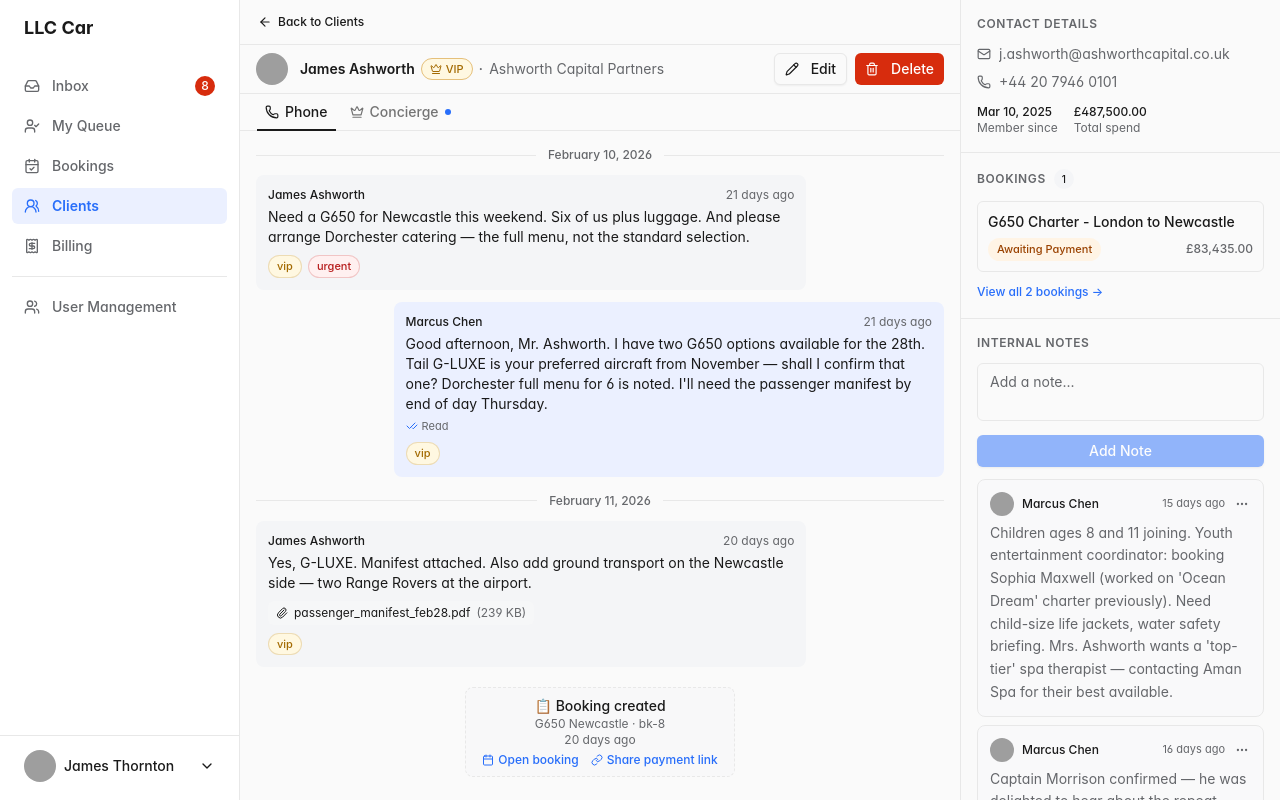
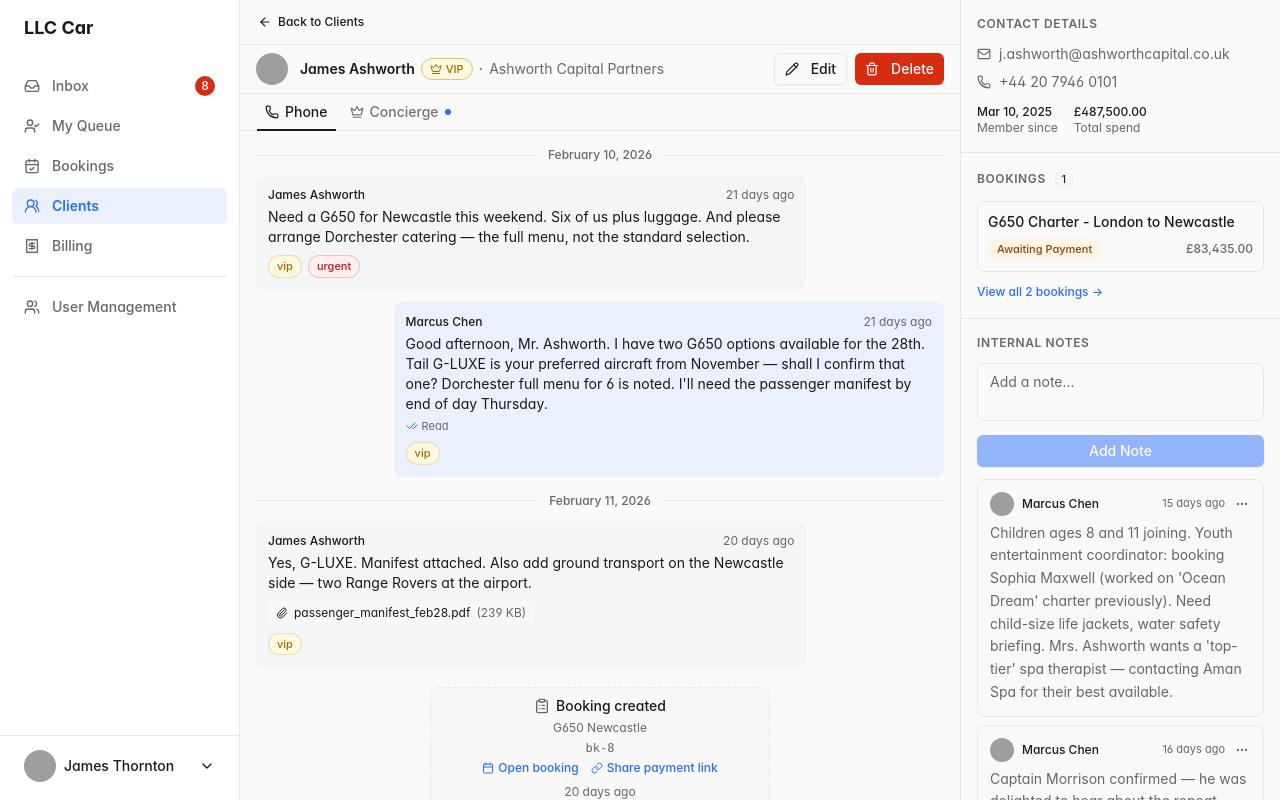
Before and after one commit to r-shelekhov/llc-backoffice-ui, a React (Vite) app: page /clients/cli-1 in a window 1280 px wide. Built offline with nearby package versions, Linux system fonts and the light colour scheme; grey boxes are pictures that could not be loaded.

Commit message:
fix: improve ServiceMessage UI with Lucide icons, fixed width, and better layout
Replace emoji with Lucide SVG icons, separate booking/invoice IDs onto
their own monospaced line, use fixed 340px card width, and move timestamp
to the bottom of the card.

```diff
--- a/src/components/conversation-detail/service-message.tsx
+++ b/src/components/conversation-detail/service-message.tsx
@@ -1,5 +1,13 @@
+import type { ReactNode } from "react";
 import { Link } from "react-router-dom";
-import { Calendar, LinkIcon } from "lucide-react";
+import {
+  Calendar,
+  LinkIcon,
+  ClipboardList,
+  FileText,
+  Send,
+  CircleCheck,
+} from "lucide-react";
 import { formatRelativeTime, formatCurrency } from "@/lib/format";
 import { BOOKING_STATUS_LABELS, PAYMENT_METHOD_LABELS } from "@/lib/constants";
 import type { Communication } from "@/types";
@@ -16,49 +24,50 @@ export function ServiceMessage({
   const event = communication.event;
   if (!event) return null;
 
-  let icon: string;
+  let icon: ReactNode;
   let line1: string;
   let line2: string | null = null;
+  let refId: string | null = null;
   let showOpenBooking = false;
   let showSharePaymentLink = false;
 
   switch (event.type) {
     case "booking_created":
-      icon = "📋";
+      icon = <ClipboardList className="size-4 text-muted-foreground" />;
       line1 = "Booking created";
-      line2 = [event.title, event.bookingId].filter(Boolean).join(" · ");
+      line2 = event.title ?? null;
+      refId = event.bookingId ?? null;
       showOpenBooking = true;
       showSharePaymentLink = !!onSharePaymentLink;
       break;
     case "booking_status_changed":
-      icon = "📋";
+      icon = <ClipboardList className="size-4 text-muted-foreground" />;
       line1 = event.toStatus
         ? `Status → ${BOOKING_STATUS_LABELS[event.toStatus]}`
         : "Status changed";
-      line2 = [event.title, event.bookingId].filter(Boolean).join(" · ");
+      line2 = event.title ?? null;
+      refId = event.bookingId ?? null;
       showOpenBooking = true;
       break;
     case "invoice_created":
-      icon = "🧾";
+      icon = <FileText className="size-4 text-muted-foreground" />;
       line1 = `Invoice created${event.invoiceTotal != null ? ` · ${formatCurrency(event.invoiceTotal)}` : ""}`;
-      line2 = event.invoiceId ?? null;
+      refId = event.invoiceId ?? null;
       showSharePaymentLink = !!onSharePaymentLink;
       break;
     case "invoice_sent":
-      icon = "📨";
+      icon = <Send className="size-4 text-muted-foreground" />;
       line1 = `Invoice sent${event.invoiceTotal != null ? ` · ${formatCurrency(event.invoiceTotal)}` : ""}`;
-      line2 = event.invoiceId ?? null;
+      refId = event.invoiceId ?? null;
       showSharePaymentLink = !!onSharePaymentLink;
       break;
     case "payment_confirmed":
-      icon = "✅";
+      icon = <CircleCheck className="size-4 text-muted-foreground" />;
       line1 = `Payment confirmed${event.paymentAmount != null ? ` · ${formatCurrency(event.paymentAmount)}` : ""}`;
-      line2 = [
-        event.paymentMethod ? PAYMENT_METHOD_LABELS[event.paymentMethod] : null,
-        event.invoiceId,
-      ]
-        .filter(Boolean)
-        .join(" · ");
+      line2 = event.paymentMethod
+        ? PAYMENT_METHOD_LABELS[event.paymentMethod]
+        : null;
+      refId = event.invoiceId ?? null;
       break;
     default:
       return null;
@@ -66,16 +75,16 @@ export function ServiceMessage({
 
   return (
     <div className="flex justify-center py-2">
-      <div className="mx-auto max-w-[350px] rounded-lg border border-dashed bg-muted/30 px-4 py-2 text-center">
-        <p className="text-sm font-medium">
+      <div className="w-[340px] rounded-lg border border-dashed bg-muted/30 px-4 py-2 text-center">
+        <p className="flex items-center justify-center gap-1.5 text-sm font-medium">
           {icon} {line1}
         </p>
         {line2 && (
-          <p className="text-xs text-muted-foreground">{line2}</p>
+          <p className="mt-1 text-xs text-muted-foreground">{line2}</p>
         )}
-        <p className="text-xs text-muted-foreground">
-          {formatRelativeTime(communication.createdAt)}
-        </p>
+        {refId && (
+          <p className="mt-1 font-mono text-xs text-muted-foreground">{refId}</p>
+        )}
         {(showOpenBooking || showSharePaymentLink) && (
           <div className="mt-1 flex items-center justify-center gap-3">
             {showOpenBooking && event.bookingId && (
@@ -101,6 +110,9 @@ export function ServiceMessage({
             )}
           </div>
         )}
+        <p className="mt-2 text-xs text-muted-foreground">
+          {formatRelativeTime(communication.createdAt)}
+        </p>
       </div>
     </div>
   );
```
